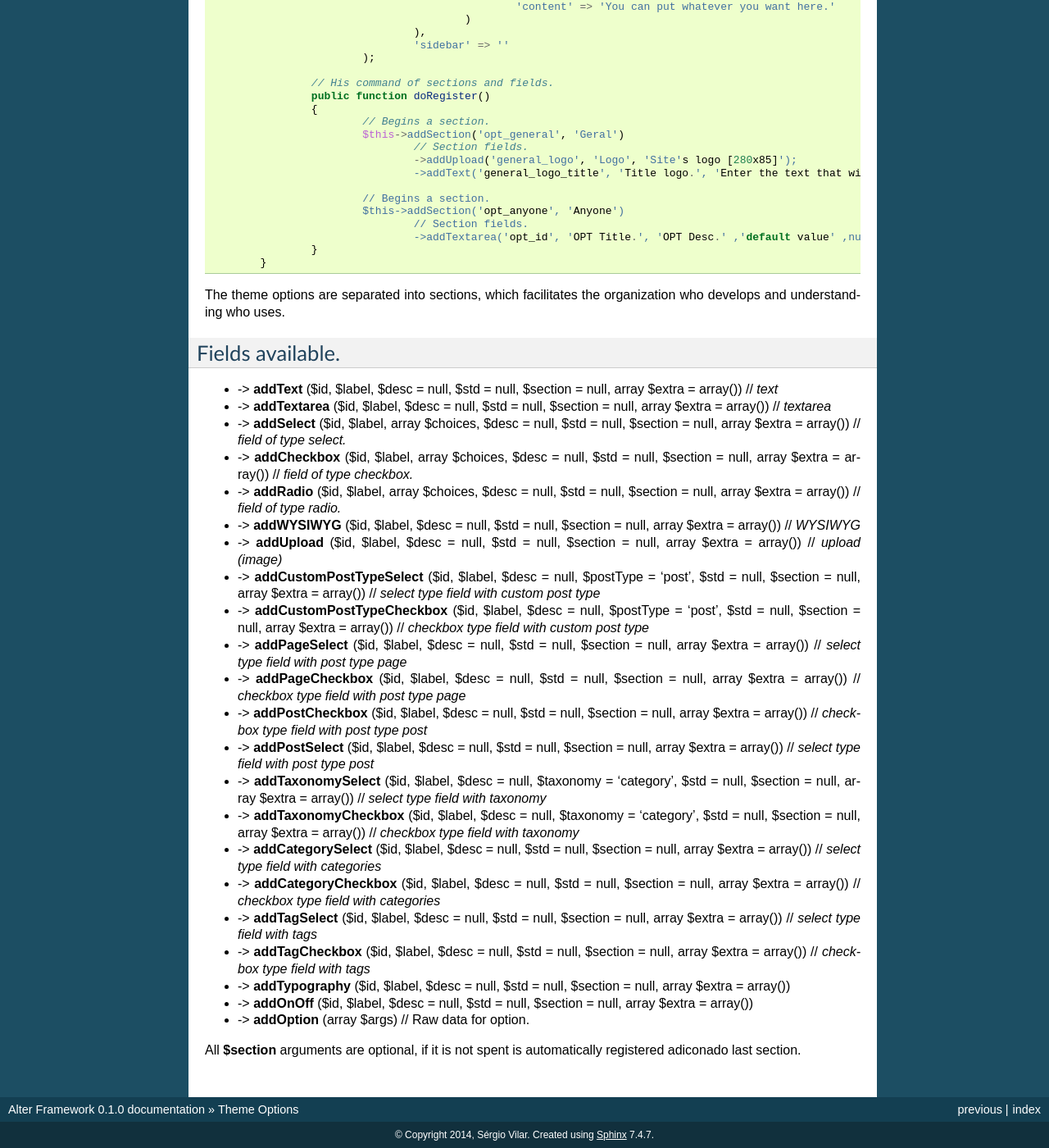
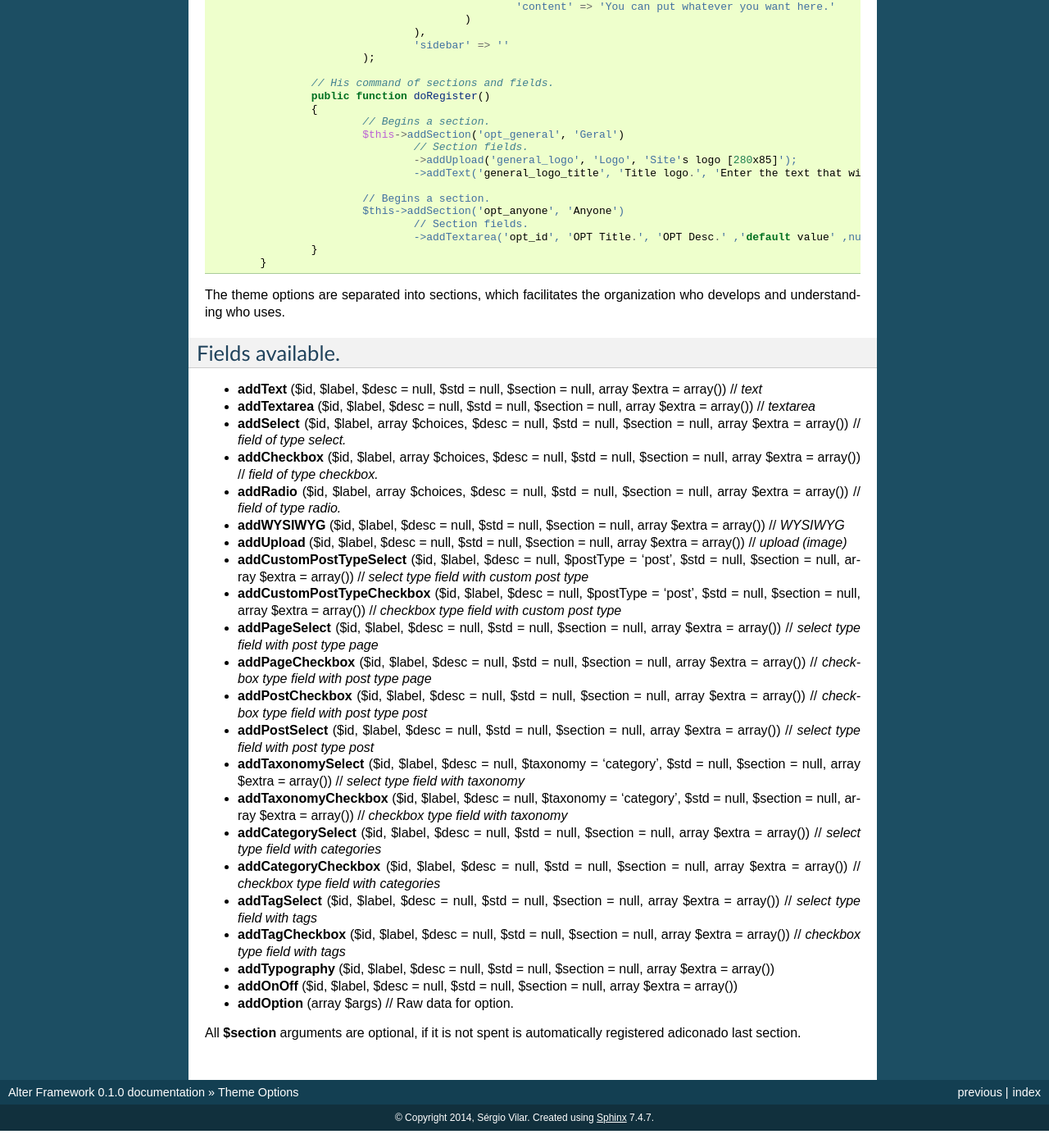
Before and after one commit to vinicius73/docs-1, a Sphinx documentation site: the page built from source/theme_options.rst, in a window 1280 px wide and 1400 px high, scrolled down 613 px. Shown: the whole window at 82% size. Built offline with Sphinx 7.4.7, drawn with Linux system fonts in a browser that asks for light colours; after the commit the page ends 1992 px from its top, so only the background shows below that.

Commit message:
display fix 2

```diff
--- a/source/theme_options.rst
+++ b/source/theme_options.rst
@@ -60,28 +60,28 @@
 Fields available.
 ^^^^^^^^^^^^^^^^^
 
-- -> **addText** ($id, $label, $desc = null, $std = null, $section = null, array $extra = array()) // *text*
-- -> **addTextarea** ($id, $label, $desc = null, $std = null, $section = null, array $extra = array()) // *textarea*
-- -> **addSelect** ($id, $label, array $choices, $desc = null, $std = null, $section = null, array $extra = array()) // *field of type select.*
-- -> **addCheckbox** ($id, $label, array $choices, $desc = null, $std = null, $section = null, array $extra = array()) // *field of type checkbox.*
-- -> **addRadio** ($id, $label, array $choices, $desc = null, $std = null, $section = null, array $extra = array()) // *field of type radio.*
-- -> **addWYSIWYG** ($id, $label, $desc = null, $std = null, $section = null, array $extra = array()) // *WYSIWYG*
-- -> **addUpload** ($id, $label, $desc = null, $std = null, $section = null, array $extra = array()) // *upload (image)*
-- -> **addCustomPostTypeSelect** ($id, $label, $desc = null, $postType = 'post', $std = null, $section = null, array $extra = array()) // *select type field with custom post type*
-- -> **addCustomPostTypeCheckbox** ($id, $label, $desc = null, $postType = 'post', $std = null, $section = null, array $extra = array()) // *checkbox type field with custom post type*
-- -> **addPageSelect** ($id, $label, $desc = null, $std = null, $section = null, array $extra = array()) // *select type field with post type page*
-- -> **addPageCheckbox** ($id, $label, $desc = null, $std = null, $section = null, array $extra = array()) // *checkbox type field with post type page*
-- -> **addPostCheckbox** ($id, $label, $desc = null, $std = null, $section = null, array $extra = array()) // *checkbox type field with post type post*
-- -> **addPostSelect** ($id, $label, $desc = null, $std = null, $section = null, array $extra = array()) // *select type field with post type post*
-- -> **addTaxonomySelect** ($id, $label, $desc = null, $taxonomy = 'category', $std = null, $section = null, array $extra = array()) // *select type field with taxonomy*
-- -> **addTaxonomyCheckbox** ($id, $label, $desc = null, $taxonomy = 'category', $std = null, $section = null, array $extra = array()) // *checkbox type field with taxonomy*
-- -> **addCategorySelect** ($id, $label, $desc = null, $std = null, $section = null, array $extra = array()) // *select type field with categories*
-- -> **addCategoryCheckbox** ($id, $label, $desc = null, $std = null, $section = null, array $extra = array()) // *checkbox type field with categories*
-- -> **addTagSelect** ($id, $label, $desc = null, $std = null, $section = null, array $extra = array()) // *select type field with tags*
-- -> **addTagCheckbox** ($id, $label, $desc = null, $std = null, $section = null, array $extra = array()) // *checkbox type field with tags*
-- -> **addTypography** ($id, $label, $desc = null, $std = null, $section = null, array $extra = array())
-- -> **addOnOff** ($id, $label, $desc = null, $std = null, $section = null, array $extra = array())
-- -> **addOption** (array $args) // Raw data for option.
+- **addText** ($id, $label, $desc = null, $std = null, $section = null, array $extra = array()) // *text*
+- **addTextarea** ($id, $label, $desc = null, $std = null, $section = null, array $extra = array()) // *textarea*
+- **addSelect** ($id, $label, array $choices, $desc = null, $std = null, $section = null, array $extra = array()) // *field of type select.*
+- **addCheckbox** ($id, $label, array $choices, $desc = null, $std = null, $section = null, array $extra = array()) // *field of type checkbox.*
+- **addRadio** ($id, $label, array $choices, $desc = null, $std = null, $section = null, array $extra = array()) // *field of type radio.*
+- **addWYSIWYG** ($id, $label, $desc = null, $std = null, $section = null, array $extra = array()) // *WYSIWYG*
+- **addUpload** ($id, $label, $desc = null, $std = null, $section = null, array $extra = array()) // *upload (image)*
+- **addCustomPostTypeSelect** ($id, $label, $desc = null, $postType = 'post', $std = null, $section = null, array $extra = array()) // *select type field with custom post type*
+- **addCustomPostTypeCheckbox** ($id, $label, $desc = null, $postType = 'post', $std = null, $section = null, array $extra = array()) // *checkbox type field with custom post type*
+- **addPageSelect** ($id, $label, $desc = null, $std = null, $section = null, array $extra = array()) // *select type field with post type page*
+- **addPageCheckbox** ($id, $label, $desc = null, $std = null, $section = null, array $extra = array()) // *checkbox type field with post type page*
+- **addPostCheckbox** ($id, $label, $desc = null, $std = null, $section = null, array $extra = array()) // *checkbox type field with post type post*
+- **addPostSelect** ($id, $label, $desc = null, $std = null, $section = null, array $extra = array()) // *select type field with post type post*
+- **addTaxonomySelect** ($id, $label, $desc = null, $taxonomy = 'category', $std = null, $section = null, array $extra = array()) // *select type field with taxonomy*
+- **addTaxonomyCheckbox** ($id, $label, $desc = null, $taxonomy = 'category', $std = null, $section = null, array $extra = array()) // *checkbox type field with taxonomy*
+- **addCategorySelect** ($id, $label, $desc = null, $std = null, $section = null, array $extra = array()) // *select type field with categories*
+- **addCategoryCheckbox** ($id, $label, $desc = null, $std = null, $section = null, array $extra = array()) // *checkbox type field with categories*
+- **addTagSelect** ($id, $label, $desc = null, $std = null, $section = null, array $extra = array()) // *select type field with tags*
+- **addTagCheckbox** ($id, $label, $desc = null, $std = null, $section = null, array $extra = array()) // *checkbox type field with tags*
+- **addTypography** ($id, $label, $desc = null, $std = null, $section = null, array $extra = array())
+- **addOnOff** ($id, $label, $desc = null, $std = null, $section = null, array $extra = array())
+- **addOption** (array $args) // Raw data for option.
 
 All **$section** arguments are optional, if it is not spent is automatically registered adiconado last section.
 
```
